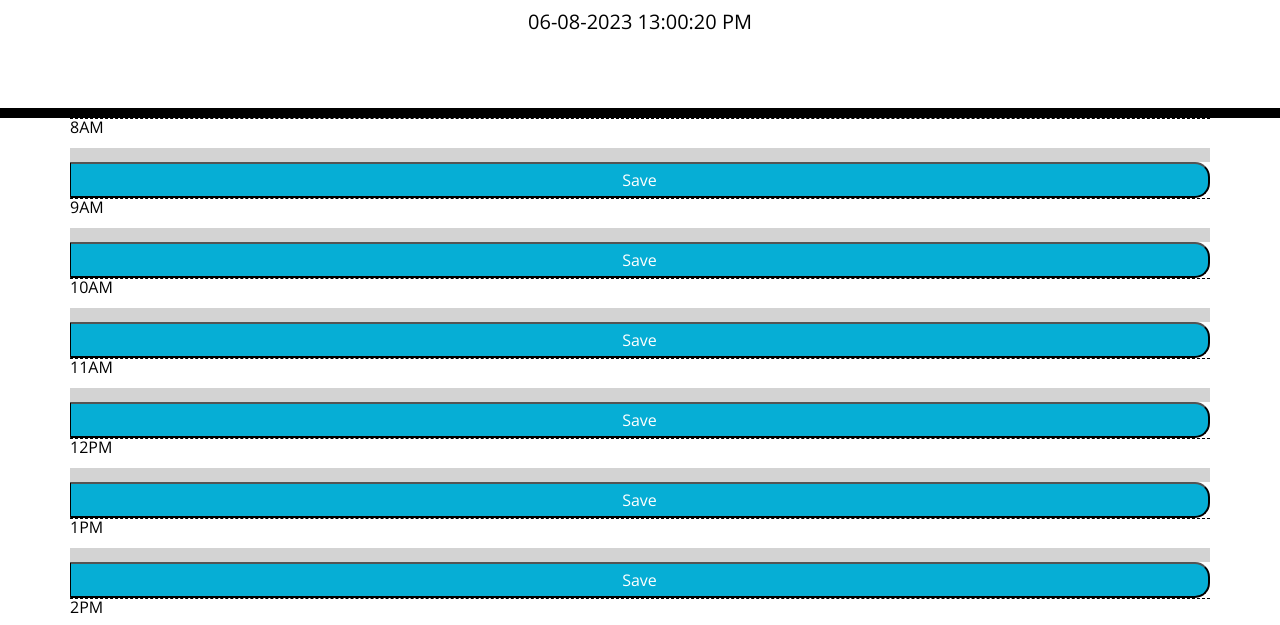
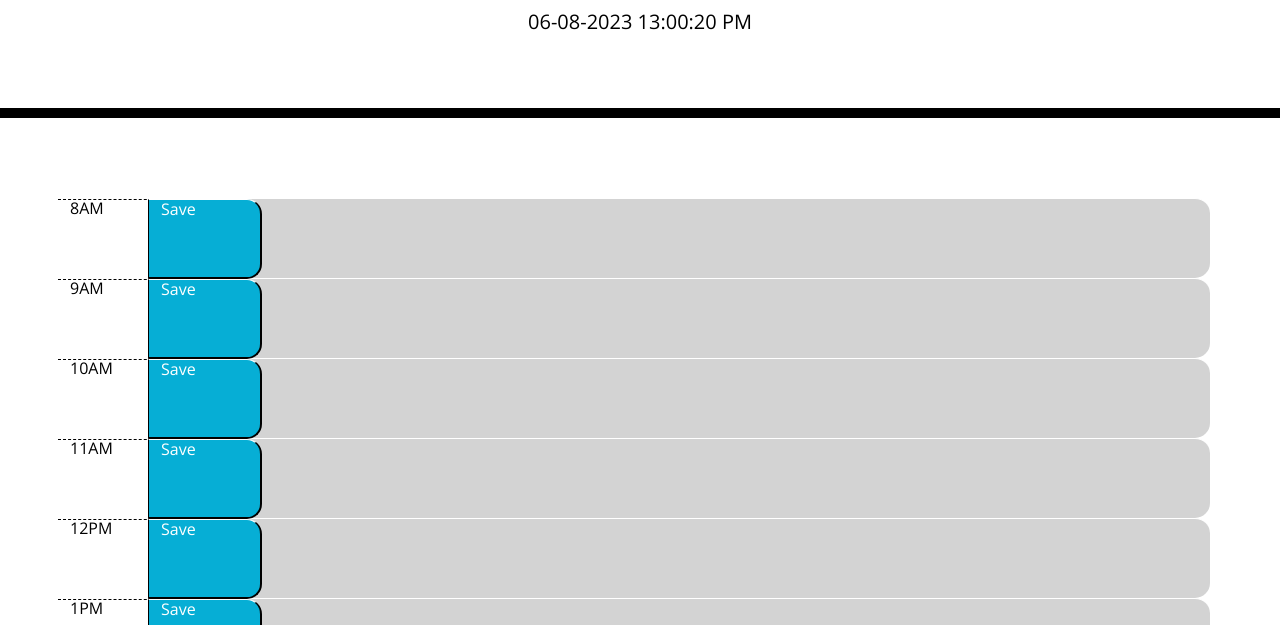
Before and after one commit to megwalkerlange/daily_planner_MW, a plain HTML site: page starter/index.html in a window 1280 px wide. Shown: the part 169-794 px from the top of the page. Drawn offline with nearby package versions, Linux system fonts and the light colour scheme.

Commit message:
more changes to the html elements

```diff
--- a/starter/assets/script.js
+++ b/starter/assets/script.js
@@ -14,6 +14,10 @@ var displayDate = $("#currentDay");
 displayDate.text(currentDate);
 
 // dynamically create elements within the 'time-block' divs
+var messageBox = $("<span>");
+messageBox.addClass("row message");
+$(".container").append(messageBox);
+
 var hours = [
   "8AM",
   "9AM",
@@ -28,26 +32,31 @@ var hours = [
   "6PM",
   "7PM",
 ];
+//create set of larger divs to contain the child elements of the planner
 
+//for loop to set the elements of the
 for (let i = 0; i < hours.length; i++) {
+  //sets elements for divs to contain other elements
   var contain = $(".container");
   var timeBlock = $("<div>");
-  timeBlock.attr("block", hours[i]);
-  timeBlock.addClass("timeblock hour row");
-  timeBlock.text(hours[i]);
+  timeBlock.addClass("time row time-block past");
+  timeBlock.attr("hour-container", hours[i]);
   contain.append(timeBlock);
+
+  var hourText = $("<p>");
+  hourText.attr("hour-text", hours[i]);
+  hourText.css("width", "10%");
+  hourText.addClass("header row hour");
+  hourText.text(hours[i]);
+  timeBlock.prepend(hourText);
+
+  var saveButton = $("<button>");
+  saveButton.addClass("save row saveBtn");
+  saveButton.text("Save");
+  saveButton.attr("button", hours[i]);
+  saveButton.css("width", "10%");
+  timeBlock.append(saveButton);
 }
-
-var scheduleBlock = $("<div>");
-scheduleBlock.addClass("schedule past");
-var hoursBlock = $(".timeblock");
-
-hoursBlock.append(scheduleBlock);
-
-var saveButton = $("<button>");
-saveButton.addClass("save saveBtn");
-saveButton.text("Save");
-hoursBlock.append(saveButton);
 
 // apply css/styling to them to seperate the blocks into three segments: time/user input for activitity/save button
 
--- a/starter/assets/style.css
+++ b/starter/assets/style.css
@@ -36,7 +36,6 @@ header {
   height: 80px;
   border-top: 1px solid white;
 }
-
 .hour {
   background-color: #ffffff;
   color: #000000;
```
